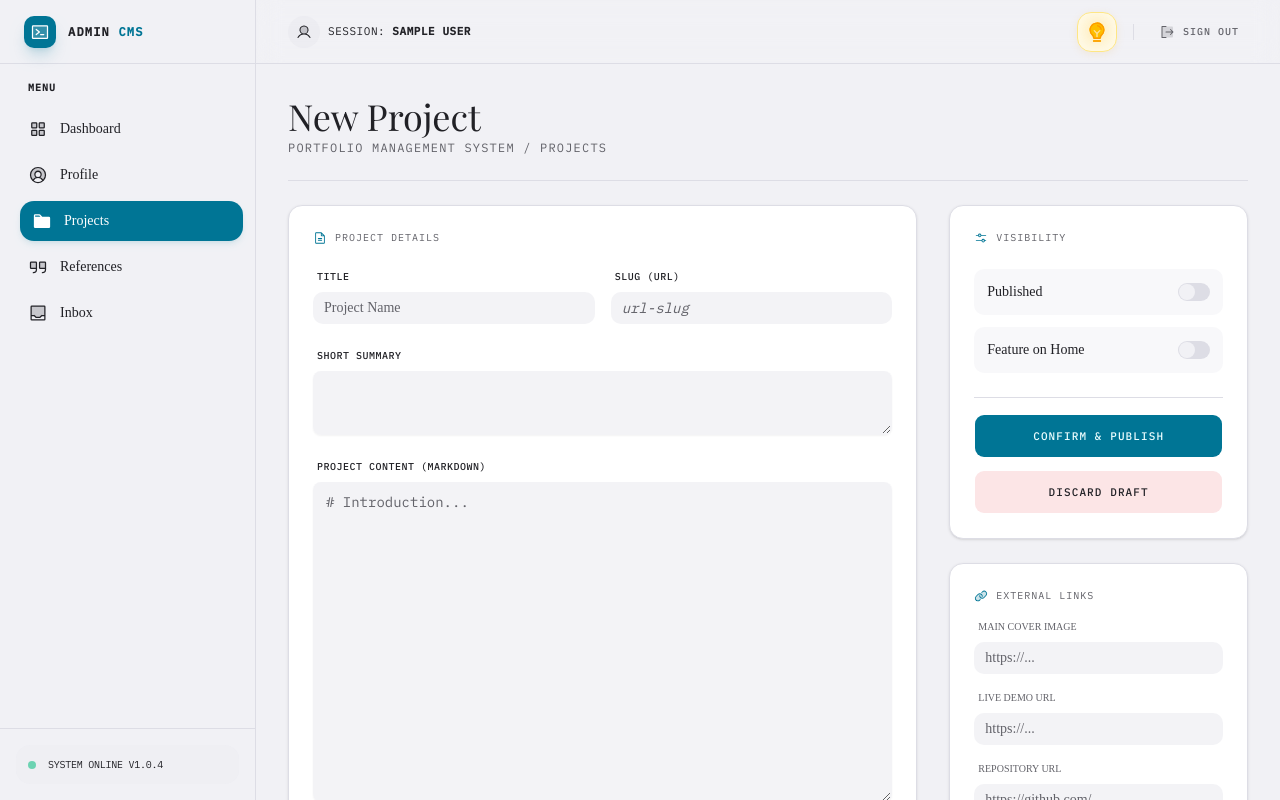
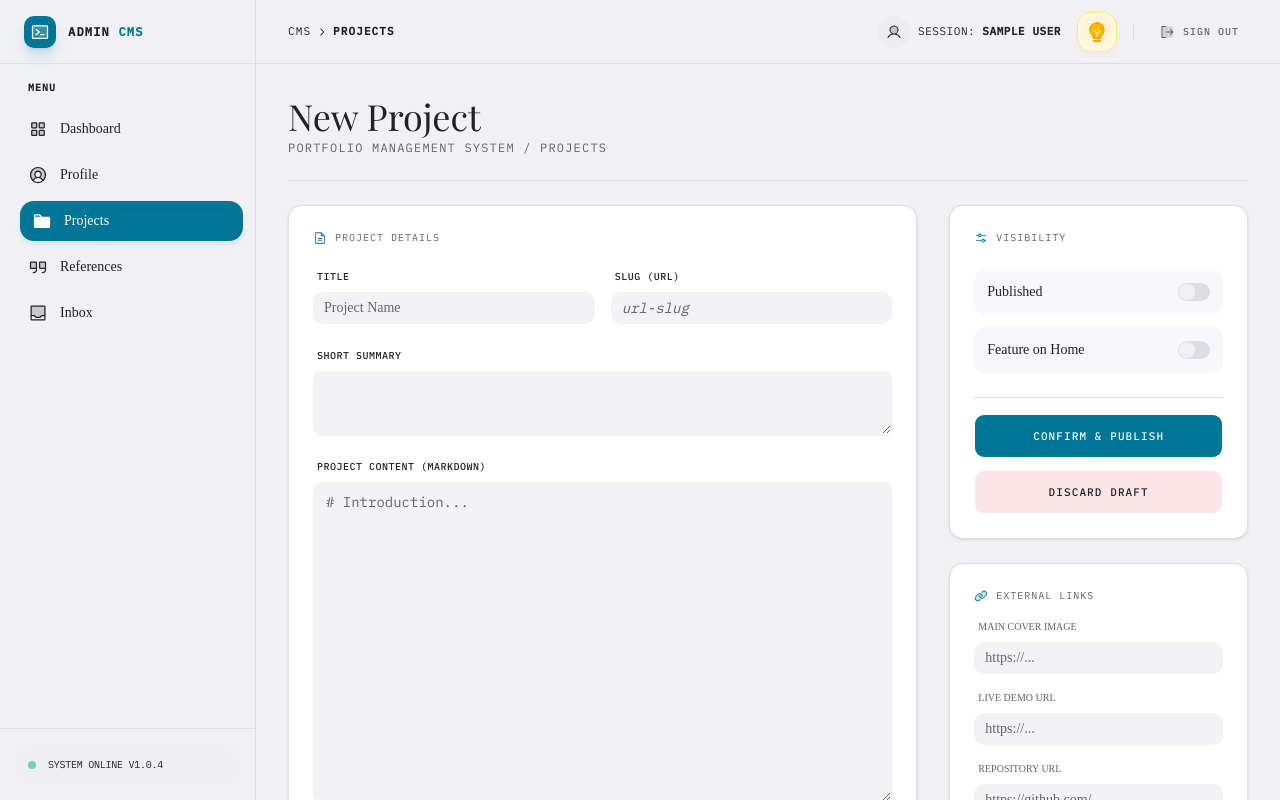
Before and after one commit to Sneiden/NEXTJS-Portfolio, a Next.js app in the folder frontend/: page /admin/projects/new in a window 1280 px wide. Built offline with nearby package versions, Linux system fonts and the light colour scheme; no server answers; sample sign-in values are in the browser's storage; a web font is replaced by a local one.

Commit message:
feat(admin): add breadcrumb navigation to header

```diff
--- /dev/null
+++ b/frontend/components/admin/AdminBreadcrumb.tsx
@@ -0,0 +1,29 @@
+"use client"
+
+import { usePathname } from "next/navigation"
+import { CaretRightIcon } from "@phosphor-icons/react"
+
+// Maps route prefixes to display labels — extend as you add new sections
+const ROUTE_LABELS: { prefix: string; label: string }[] = [
+  { prefix: "/admin/profile",    label: "Profile"    },
+  { prefix: "/admin/projects",   label: "Projects"   },
+  { prefix: "/admin/references", label: "References" },
+  { prefix: "/admin/inbox",      label: "Inbox"      },
+  { prefix: "/admin",            label: "Dashboard"  }, // most general — must be last
+]
+
+export function AdminBreadcrumb() {
+  const pathname = usePathname()
+
+  // Walk from most-specific to most-general, return first match
+  const current = ROUTE_LABELS.find(({ prefix }) => pathname.startsWith(prefix))
+  const label = current?.label ?? "Admin"
+
+  return (
+    <div className="flex items-center gap-1.5 font-mono text-[11px] uppercase tracking-widest">
+      <span className="text-(--color-text-muted)">CMS</span>
+      <CaretRightIcon size={10} className="text-(--color-text-muted)" weight="bold" />
+      <span className="text-(--color-text-primary) font-semibold">{label}</span>
+    </div>
+  )
+}
--- a/frontend/components/admin/AdminHeader.tsx
+++ b/frontend/components/admin/AdminHeader.tsx
@@ -3,6 +3,7 @@ import { logoutAction } from "@/app/actions/auth"
 import { ThemeToggle } from "@/components/ThemeToggle"
 import { AppButton } from "../ui/wrappers/AppButton"
 import { SignOutIcon, UserIcon } from "@phosphor-icons/react/dist/ssr"
+import { AdminBreadcrumb } from "./AdminBreadcrumb"
 
 export async function AdminHeader() {
   const session = await auth()
@@ -10,6 +11,11 @@ export async function AdminHeader() {
 
   return (
     <header className="flex h-16 items-center justify-between border-b border-(--color-border) bg-(--color-surface)/80 px-8 backdrop-blur-md">
+
+      {/* Left: active route label (client component — needs usePathname) */}
+      <AdminBreadcrumb />
+
+      <div className="flex items-center gap-4">
         <div className="flex items-center gap-2">
           <div className="flex size-8 items-center justify-center rounded-full bg-secondary/50 text-(--color-text-muted)">
             <UserIcon size={16} weight="duotone" />
@@ -19,7 +25,6 @@ export async function AdminHeader() {
           </p>
         </div>
 
-      <div className="flex items-center gap-4">
         <ThemeToggle />
 
         <div className="h-4 w-px bg-(--color-border)" />
```
Lines whose indentation alone changed are shown as unchanged.
